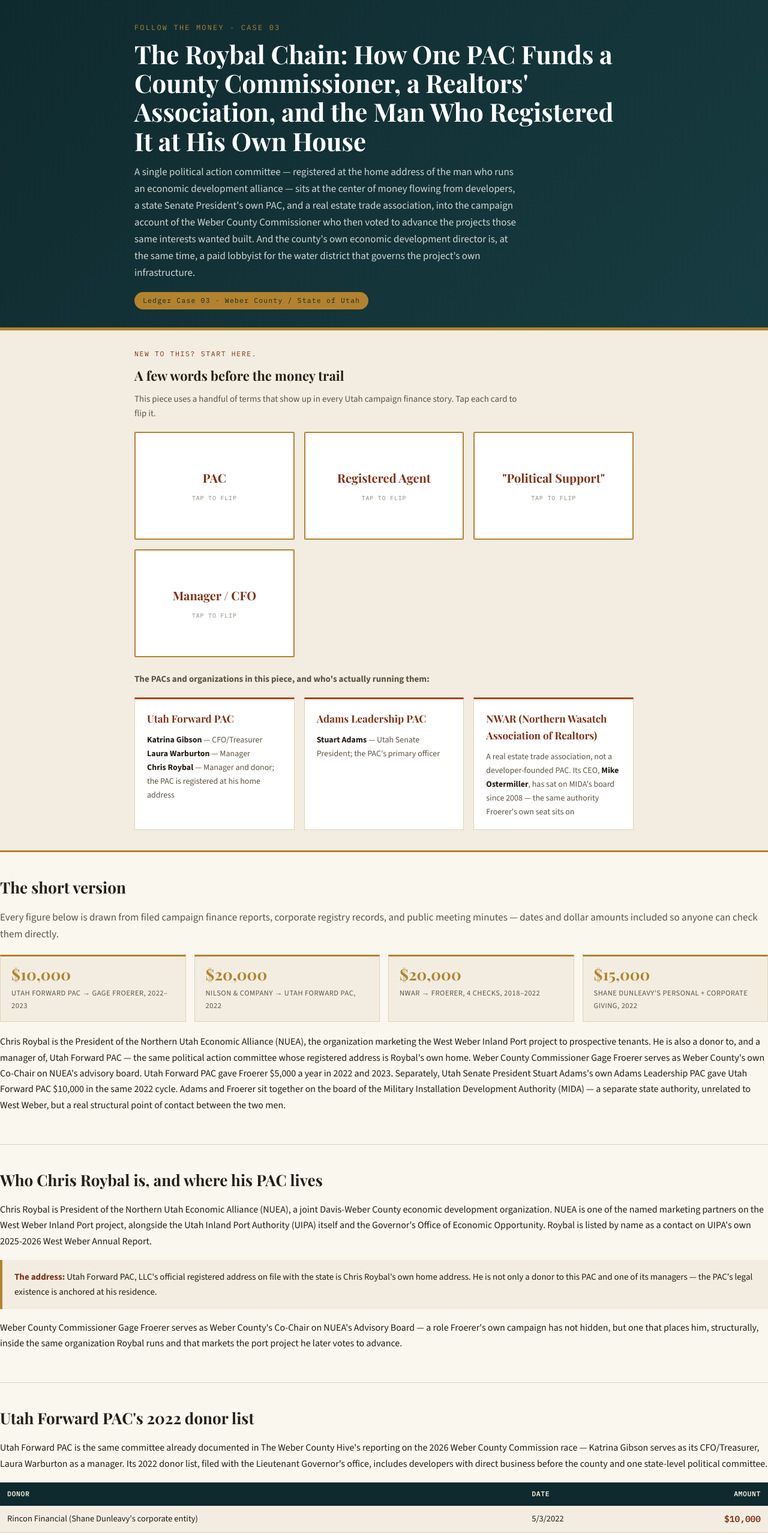
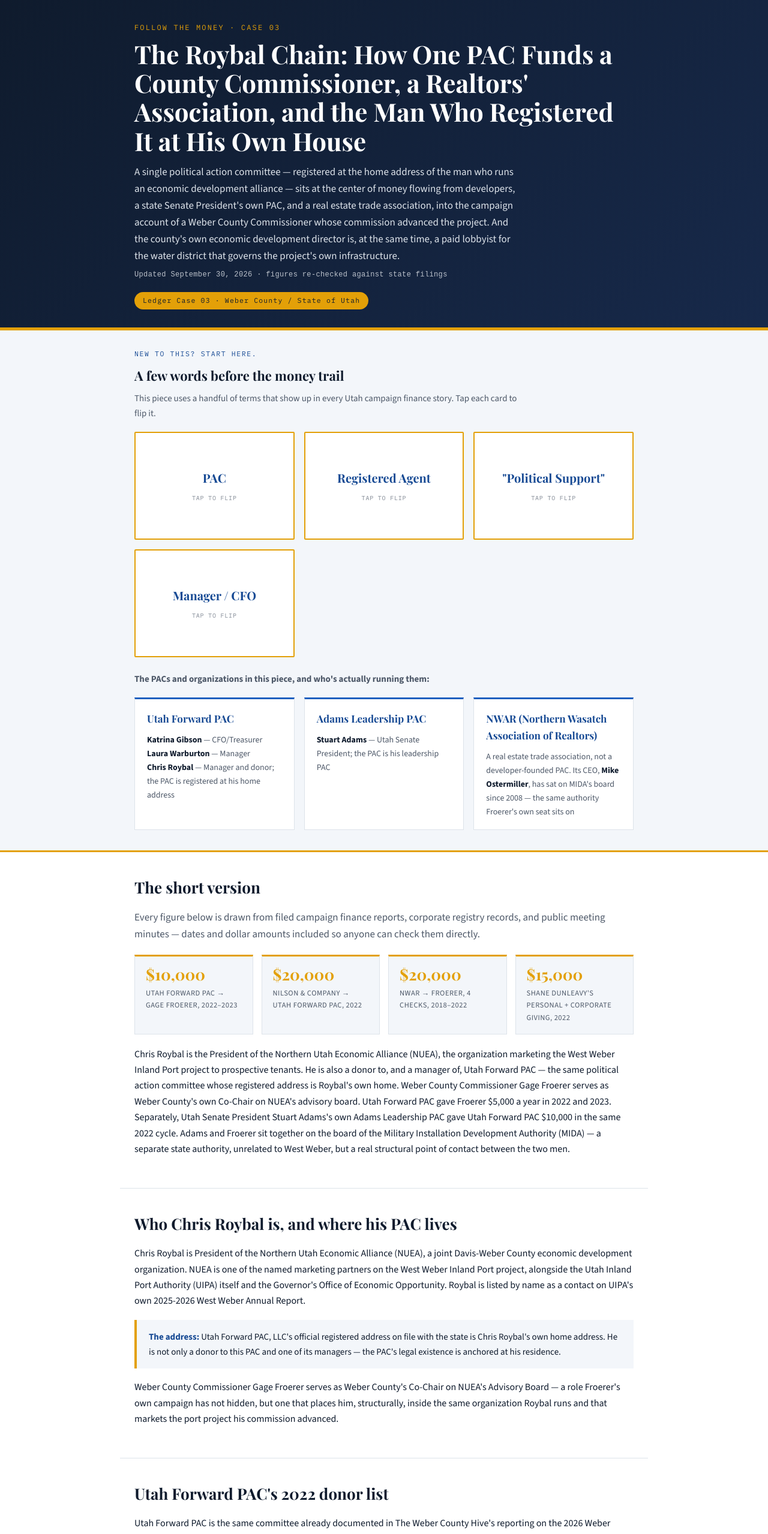
Before and after one commit to Weber-County-Hive/-weber-county-hive-ledger, a plain HTML site: page west-weber-pac-chain.html in a window 1280 px wide. Shown: the top 2558 px of the page at 60% size. Drawn offline with nearby package versions, Linux system fonts and the light colour scheme; a web font is replaced by a local one.

Commit message:
Refactor styles and update text content in HTML
Updated various styles and text content in the HTML file to improve readability and clarity.

```diff
--- a/west-weber-pac-chain.html
+++ b/west-weber-pac-chain.html
@@ -7,11 +7,11 @@
 <style>
 @import url('https://fonts.googleapis.com/css2?family=Playfair+Display:ital,wght@0,600;0,700;1,600&family=Source+Sans+3:ital,wght@0,400;0,500;0,600;0,700;1,400&family=IBM+Plex+Mono:wght@400;500;600&display=swap');
 :root{
-  --paper:#faf7ef; --paper-dim:#f2ede0; --ink:#241f16; --ink-soft:#5c5544;
-  --band:#0f2a2e; --band-2:#173c41;
-  --rust:#a8451f; --rust-dark:#7e3216;
-  --amber:#b3822e; --amber-bg:#f3e6cb;
-  --line:#ddd3ba;
+  --paper:#ffffff; --paper-dim:#f3f6fa; --ink:#0f1b2d; --ink-soft:#4d5868;
+  --band:#0f1b2d; --band-2:#17294a;
+  --rust:#1d5fbf; --rust-dark:#174a94;
+  --amber:#e3a008; --amber-bg:#eef4fb;
+  --line:#dde3ea;
 }
 *{box-sizing:border-box;margin:0;padding:0;}
 body{background:var(--paper);color:var(--ink);font-family:'Source Sans 3',sans-serif;line-height:1.65;font-size:16px;}
@@ -19,13 +19,13 @@
 a{color:var(--rust);}
 h1,h2,h3{font-family:'Playfair Display',serif;color:var(--ink);}
 
-header.band{background:linear-gradient(135deg,var(--band),var(--band-2));color:#f0ece0;padding:36px 0 30px;border-bottom:5px solid var(--amber);}
+header.band{background:linear-gradient(135deg,var(--band),var(--band-2));color:#f3f6fa;padding:36px 0 30px;border-bottom:5px solid var(--amber);}
 header.band .kicker{font-family:'IBM Plex Mono',monospace;font-size:12px;letter-spacing:.18em;text-transform:uppercase;color:var(--amber);margin-bottom:10px;}
 header.band h1{font-size:clamp(28px,5vw,42px);color:#fff;line-height:1.15;font-weight:700;}
-header.band .dek{margin-top:14px;font-size:17px;color:#cfd6d2;max-width:640px;}
-header.band .caselabel{display:inline-block;margin-top:18px;font-family:'IBM Plex Mono',monospace;font-size:11.5px;letter-spacing:.1em;color:#0f2a2e;background:var(--amber);padding:5px 14px;border-radius:20px;}
+header.band .dek{margin-top:14px;font-size:17px;color:#dde3ea;max-width:640px;}
+header.band .caselabel{display:inline-block;margin-top:18px;font-family:'IBM Plex Mono',monospace;font-size:11.5px;letter-spacing:.1em;color:#0f1b2d;background:var(--amber);padding:5px 14px;border-radius:20px;}
 
-.section{padding:38px 0;border-bottom:1px solid var(--line);}
+.section{max-width:880px;margin:0 auto;padding:38px 24px;box-sizing:border-box;border-bottom:1px solid var(--line);}
 .section h2{font-size:26px;margin-bottom:14px;}
 .section .lead{font-size:17px;color:var(--ink-soft);margin-bottom:18px;}
 .section p{margin:0 0 14px;}
@@ -43,7 +43,7 @@
 .chain-step .txt strong{color:var(--rust-dark);}
 
 table.ledger{width:100%;border-collapse:collapse;margin:18px 0;font-size:14.5px;}
-table.ledger th{background:var(--band);color:#f0ece0;text-align:left;padding:10px 12px;font-family:'IBM Plex Mono',monospace;font-size:11.5px;letter-spacing:.05em;text-transform:uppercase;}
+table.ledger th{background:var(--band);color:#f3f6fa;text-align:left;padding:10px 12px;font-family:'IBM Plex Mono',monospace;font-size:11.5px;letter-spacing:.05em;text-transform:uppercase;}
 table.ledger td{padding:10px 12px;border-bottom:1px solid var(--line);}
 table.ledger tr:nth-child(even) td{background:var(--paper-dim);}
 table.ledger td.amt{text-align:right;font-family:'IBM Plex Mono',monospace;color:var(--rust-dark);font-weight:600;}
@@ -76,7 +76,7 @@
 .flip-front{background:#fff;border:2px solid var(--amber);text-align:center;}
 .flip-front .fc-term{font-family:'Playfair Display',serif;font-weight:700;font-size:20px;color:var(--rust-dark);}
 .flip-front .fc-tap{margin-top:10px;font-family:'IBM Plex Mono',monospace;font-size:10px;letter-spacing:.08em;text-transform:uppercase;color:var(--ink-soft);opacity:.7;}
-.flip-back{background:var(--band);color:#f0ece0;transform:rotateY(180deg);font-size:13.5px;line-height:1.5;justify-content:flex-start;}
+.flip-back{background:var(--band);color:#f3f6fa;transform:rotateY(180deg);font-size:13.5px;line-height:1.5;justify-content:flex-start;}
 .flip-back strong{color:var(--amber);}
 
 .who-runs{display:grid;grid-template-columns:repeat(auto-fit,minmax(220px,1fr));gap:16px;margin:18px 0 0;}
@@ -97,7 +97,8 @@
   <div class="wrap">
     <div class="kicker">Follow the Money · Case 03</div>
     <h1>The Roybal Chain: How One PAC Funds a County Commissioner, a Realtors' Association, and the Man Who Registered It at His Own House</h1>
-    <p class="dek">A single political action committee — registered at the home address of the man who runs an economic development alliance — sits at the center of money flowing from developers, a state Senate President's own PAC, and a real estate trade association, into the campaign account of the Weber County Commissioner who then voted to advance the projects those same interests wanted built. And the county's own economic development director is, at the same time, a paid lobbyist for the water district that governs the project's own infrastructure.</p>
+    <p class="dek">A single political action committee — registered at the home address of the man who runs an economic development alliance — sits at the center of money flowing from developers, a state Senate President's own PAC, and a real estate trade association, into the campaign account of a Weber County Commissioner whose commission advanced the project. And the county's own economic development director is, at the same time, a paid lobbyist for the water district that governs the project's own infrastructure.</p>
+    <p class="hive-updated" style="font-family:'Roboto Mono',ui-monospace,monospace;font-size:12px;letter-spacing:.03em;opacity:.75;margin:8px 0 0">Updated September 30, 2026 · figures re-checked against state filings</p>
     <span class="caselabel">Ledger Case 03 · Weber County / State of Utah</span>
   </div>
 </header>
@@ -151,7 +152,7 @@
       </div>
       <div class="who-card">
         <div class="pac-name">Adams Leadership PAC</div>
-        <div class="runners"><strong>Stuart Adams</strong> — Utah Senate President; the PAC's primary officer</div>
+        <div class="runners"><strong>Stuart Adams</strong> — Utah Senate President; the PAC is his leadership PAC</div>
       </div>
       <div class="who-card">
         <div class="pac-name">NWAR (Northern Wasatch Association of Realtors)</div>
@@ -177,12 +178,12 @@
   <h2>Who Chris Roybal is, and where his PAC lives</h2>
   <p>Chris Roybal is President of the Northern Utah Economic Alliance (NUEA), a joint Davis-Weber County economic development organization. NUEA is one of the named marketing partners on the West Weber Inland Port project, alongside the Utah Inland Port Authority (UIPA) itself and the Governor's Office of Economic Opportunity. Roybal is listed by name as a contact on UIPA's own 2025-2026 West Weber Annual Report.</p>
   <div class="callout"><strong>The address:</strong> Utah Forward PAC, LLC's official registered address on file with the state is Chris Roybal's own home address. He is not only a donor to this PAC and one of its managers — the PAC's legal existence is anchored at his residence.</div>
-  <p>Weber County Commissioner Gage Froerer serves as Weber County's Co-Chair on NUEA's Advisory Board — a role Froerer's own campaign has not hidden, but one that places him, structurally, inside the same organization Roybal runs and that markets the port project he later votes to advance.</p>
+  <p>Weber County Commissioner Gage Froerer serves as Weber County's Co-Chair on NUEA's Advisory Board — a role Froerer's own campaign has not hidden, but one that places him, structurally, inside the same organization Roybal runs and that markets the port project his commission advanced.</p>
 </section>
 
 <section class="section">
   <h2>Utah Forward PAC's 2022 donor list</h2>
-  <p>Utah Forward PAC is the same committee already documented in The Weber County Hive's reporting on the 2026 Weber County Commission race — Katrina Gibson serves as its CFO/Treasurer, Laura Warburton as a manager. Its 2022 donor list, filed with the Lieutenant Governor's office, includes developers with direct business before the county and one state-level political committee.</p>
+  <p>Utah Forward PAC is the same committee already documented in The Weber County Hive's reporting on the 2026 Weber County Commission race — Katrina Gibson serves as its CFO/Treasurer, Laura Warburton as a manager. Its 2022 donor list, filed with the Lieutenant Governor's office, includes developers, one state-level political committee, and other donors.</p>
   <table class="ledger">
     <tr><th>Donor</th><th>Date</th><th style="text-align:right;">Amount</th></tr>
     <tr><td>Rincon Financial (Shane Dunleavy's corporate entity)</td><td>5/3/2022</td><td class="amt">$10,000</td></tr>
@@ -190,7 +191,7 @@
     <tr><td><strong>Adams Leadership PAC</strong> (Sen. President Stuart Adams)</td><td>2022</td><td class="amt">$10,000</td></tr>
     <tr><td>Nilson &amp; Company Inc. (Nilson Homes — CEO Jed Nilson)</td><td>2022</td><td class="amt">$20,000</td></tr>
     <tr><td>Shane Dunleavy (personally)</td><td>4/19/2022</td><td class="amt">$5,000</td></tr>
-    <tr><td>Michael Falk (Logan-based developer/investor)</td><td>2022</td><td class="amt">$5,000</td></tr>
+    <tr><td>Michael Falk</td><td>2022</td><td class="amt">$5,000</td></tr>
     <tr><td>Chris &amp; Cindy Roybal</td><td>2022</td><td class="amt">$1,000</td></tr>
   </table>
   <p style="font-size:14px;color:var(--ink-soft);">Shane Dunleavy's two 2022 contributions — $5,000 personally on April 19, then $10,000 through Rincon Financial two weeks later on May 3 — total $15,000 given to the same PAC through two different channels in a single month.</p>
@@ -209,11 +210,11 @@
     <tr><td>Shane Dunleavy / John Lewis</td><td>Wolf Creek Resort, Eden Crossing, and related Ogden Valley projects — a different part of the county entirely, unconnected to West Weber itself</td></tr>
     <tr><td>Building Construction Partners, LLC</td><td>Not yet independently confirmed to a specific named project</td></tr>
   </table>
-  <p>Gage Froerer is the connective thread across all of them, not because they share one project, but because his Commission seat votes on matters touching each — and because he sits on Little Mountain Service Area's own board alongside Burns, a direct governance role in West Weber's infrastructure, detailed next.</p>
+  <p>Gage Froerer is the connective thread across all of them, not because they share one project, but because the Commission he sits on acts on matters touching each — and because he sits on Little Mountain Service Area's own board alongside Burns, a direct governance role in West Weber's infrastructure, detailed next.</p>
 
   <h3 style="font-size:19px;margin-top:26px;">How Nilson's project grew through the approval process</h3>
   <div class="chain">
-    <div class="chain-step"><span class="arrow">2022</span><span class="txt">Nilson proposes 725 units on ~242 acres near Plain City/Farr West, under the name JDC Ranch Properties.</span></div>
+    <div class="chain-step"><span class="arrow">2022</span><span class="txt">Nilson proposes 725 units near Plain City/Farr West — the Orchards at JDC Ranch.</span></div>
     <div class="chain-step"><span class="arrow">2024</span><span class="txt">A new state law, <strong>HB527</strong>, makes $300 million available in low-interest developer loans from the Transportation Investment Fund for owner-occupied affordable housing. Nilson's representative tells county commissioners the company worked directly with <strong>Steve Waldrip</strong>, Governor Cox's senior housing adviser, on the resulting plan.</span></div>
     <div class="chain-step"><span class="arrow">Jul 2024</span><span class="txt">The Weber County Commission approves an amendment adding 275 "attainable" homes, growing the project to <strong>1,000 total units</strong>. Sharon Bolos, one of the three commissioners voting, publicly champions the expansion: "Attainability is what this is all about."</span></div>
     <div class="chain-step"><span class="arrow">Oct 2024</span><span class="txt">Governor Cox personally attends the groundbreaking for the first 275 starter homes, framing it as progress toward his statewide "35,000 starter homes" goal.</span></div>
@@ -240,12 +241,12 @@
 
 <section class="section">
   <h2>The same person on both sides of the same land</h2>
-  <p class="lead">Daniel Stephens doesn't just control the entity that absorbed Katrina Gibson's home. He co-manages the entity that controls the largest confirmed landowner in the entire Weber Bend Zone.</p>
+  <p class="lead">Daniel Stephens manages the entity behind the company that absorbed Katrina Gibson's home. He also co-manages the entity that manages the largest confirmed landowner in the entire Weber Bend Zone.</p>
   <div class="chain">
     <div class="chain-step"><span class="arrow">Side 1</span><span class="txt"><strong>BlackPine LLC</strong>, managed by Daniel Stephens, manages <strong>Bennet LLC</strong> — the entity Katrina Gibson's home transferred into, and which now holds 31 active Weber County parcels concentrated in West Weber.</span></div>
     <div class="chain-step"><span class="arrow">Side 2</span><span class="txt"><strong>GBP PCC, LLC</strong> — registered agent Christian Gardner, co-managed by Gardner <strong>and Daniel Stephens</strong> — manages <strong>PCC LAND LLC</strong>, confirmed 100% owner of all 23 parcels (376.86 acres) making up the Weber Bend Zone's own official legal description.</span></div>
   </div>
-  <div class="callout"><strong>The same person, both sides.</strong> Daniel Stephens isn't two separate developers competing for the same land — he's one manager sitting inside both the entity that absorbed a candidate's home and the entity that controls the project area's primary landowner.</div>
+  <div class="callout"><strong>The same person, both sides.</strong> Daniel Stephens isn't two separate developers competing for the same land — he's one manager sitting inside both the entity that absorbed a candidate's home and the entity that manages the project area's primary landowner.</div>
   <table class="ledger">
     <tr><th>Date</th><th>Event</th></tr>
     <tr><td>September 7, 2023</td><td>GBP PCC, LLC formed</td></tr>
@@ -265,10 +266,10 @@
 <section class="section">
   <h2>The chain to Froerer</h2>
   <div class="chain">
-    <div class="chain-step"><span class="arrow">1</span><span class="txt">Developers with West Weber-area business interests — Dunleavy, Nilson &amp; Company, Building Construction Partners — give to <strong>Utah Forward PAC</strong>, registered at Chris Roybal's home.</span></div>
-    <div class="chain-step"><span class="arrow">2</span><span class="txt"><strong>Adams Leadership PAC</strong>, controlled by Senate President Stuart Adams, separately gives Utah Forward PAC $10,000 in the same cycle.</span></div>
+    <div class="chain-step"><span class="arrow">1</span><span class="txt">Developers with Weber County business — Dunleavy, Nilson &amp; Company — and Building Construction Partners give to <strong>Utah Forward PAC</strong>, registered at Chris Roybal's home.</span></div>
+    <div class="chain-step"><span class="arrow">2</span><span class="txt"><strong>Adams Leadership PAC</strong>, Senate President Stuart Adams's leadership PAC, separately gives Utah Forward PAC $10,000 in the same cycle.</span></div>
     <div class="chain-step"><span class="arrow">3</span><span class="txt">Utah Forward PAC gives <strong>Gage Froerer's campaign</strong> $5,000 on July 11, 2022, and another $5,000 on May 4, 2023 — both listed "Political Support."</span></div>
-    <div class="chain-step"><span class="arrow">4</span><span class="txt">Froerer, sitting on the Weber County Commission, votes on approvals advancing the West Weber Inland Port project through 2023 and 2024 — the same project NUEA (Roybal's organization, Froerer's own board seat) markets to tenants.</span></div>
+    <div class="chain-step"><span class="arrow">4</span><span class="txt">Froerer sits on the Weber County Commission, which advanced the West Weber Inland Port project through 2023 and 2024 (his individual votes on each step are not yet confirmed against minutes) — the same project NUEA (Roybal's organization, Froerer's own board seat) markets to tenants.</span></div>
   </div>
   <div class="correction">
     <div class="tag">Correction, checked against the actual filed report</div>
@@ -278,7 +279,7 @@
     <div class="tag">Clarified</div>
     Structural coordination between Adams and Froerer runs through the Military Installation Development Authority (MIDA) board — a separate state authority. MIDA does <em>not</em> have project authority over West Weber; its one confirmed Weber County project is the unrelated Falcon Hill Aerospace Research Park at Hill Air Force Base. Froerer's MIDA seat isn't tied to him personally — it's a gubernatorial appointment drawn from whichever three people sit on the Weber County Commission, a seat he's held since 2019.
   </div>
-  <div class="callout"><strong>Froerer's own disclosure form has a place for this, and leaves it blank — twice.</strong> His sworn conflict-of-interest form asks him to list every board and paid-leadership position he holds. In both his 2025 and 2026 filings, he lists exactly two: Weber Basin Water District and Central Weber Sewer District. Both years, he leaves off Little Mountain Service Area and MIDA — two board seats independently confirmed active during the same filing periods.
+  <div class="callout"><strong>Froerer's own disclosure form has a place for this — and two years running, these seats aren't on it.</strong> His sworn conflict-of-interest form asks him to list every board and paid-leadership position he holds. His 2025 filing lists three: Weber Basin Water District, Central Weber Sewer District, and "Weber County Corp." His 2026 filing lists two: Weber Basin Water District and Central Weber Sewer District. Neither year lists Little Mountain Service Area or MIDA — two board seats independently confirmed active during the same filing periods.
   </div>
 </section>
 
@@ -309,13 +310,13 @@
   </div>
   <p>Gage Froerer is a trustee of the Weber Housing Authority. So is his wife, Gloria, who also directs its affiliated nonprofit, Friends of the Weber Housing Authority. Weber County's own warrant reports, reviewed month by month from January 2023 through December 2025, show $19,623 in payments from the Housing Authority to two Froerer family companies: RESCOM INC and Froerer Real Estate and Property Management.</p>
   <div class="callout"><strong>Weber County itself processes all of the Housing Authority's administrative and financial business</strong>, under an interlocal agreement between the two. That means the same county government Froerer sits on as Commissioner handles the payments a housing authority — where he and his wife both serve as trustees — makes to his own family's companies.</div>
-  <p>Neither of Froerer's own sworn 2025 or 2026 disclosure forms lists the Weber Housing Authority under the section asking for board and paid-leadership positions. Both years list only two water and sewer districts. It's the third confirmed board seat missing from that same form — alongside the Military Installation Development Authority and Little Mountain Service Area seats already documented in this piece.</p>
+  <p>Neither of Froerer's own sworn 2025 or 2026 disclosure forms lists the Weber Housing Authority under the section asking for board and paid-leadership positions. The 2025 form lists the Weber Basin and Central Weber Sewer districts plus "Weber County Corp."; the 2026 form lists only the two districts. It's the third confirmed board seat missing from that same form — alongside the Military Installation Development Authority and Little Mountain Service Area seats already documented in this piece.</p>
   <p style="font-size:14px;color:var(--ink-soft);">Froerer's real estate business runs deep in Weber County: Froerer Real Estate and Property Management LLC has operated since 1914, and the family has led the Northern Wasatch Association of Realtors across four generations, documented earlier in this piece. Two of Froerer's sons, Casey and Ryan, run the family's ResCom Real Estate Management business today.</p>
 </section>
 
 <section class="section">
   <h2>Why this matters</h2>
-  <p>None of the individual transactions here are illegal. Utah's disclosure laws exist precisely so this kind of giving is visible, checkable, and public. What this chain shows is not a secret — it's a pattern that only becomes visible when the pieces are put next to each other: a PAC registered at an economic-development official's own home, funded partly by a state Senate President's own leadership PAC, giving annual "Political Support" payments to a county commissioner who sits on the advisory board of the organization marketing the very project he later votes to advance — layered on top of a real estate trade association's own decade-long giving relationship with the same commissioner, and a public housing authority paying that same commissioner's own family business.</p>
+  <p>No filing reviewed shows a violation of law. Utah's disclosure laws exist precisely so this kind of giving is visible, checkable, and public. What this chain shows is not a secret — it's a pattern that only becomes visible when the pieces are put next to each other: a PAC registered at an economic-development official's own home, funded partly by a state Senate President's own leadership PAC, giving annual "Political Support" payments to a county commissioner who sits on the advisory board of the organization marketing the very project his commission advanced — layered on top of a real estate trade association's own decade-long giving relationship with the same commissioner, and a public housing authority paying that same commissioner's own family business.</p>
   <p>Every figure above is checkable at <a href="https://disclosures.utah.gov" target="_blank">disclosures.utah.gov</a> and Utah's Division of Corporations business search.</p>
 </section>
 
@@ -360,7 +361,7 @@
       <p>AGPAC's $500 payment to Froerer (5/26/2022) — the PAC itself is not yet identified.<br>
       Building Construction Partners, LLC ($10,000 to Utah Forward PAC, 2022) — corporate entity confirmed (Lehi, UT; managers Peter Evans, TBDGO LLC, Nathan Hutchinson), but unlike every other major donor in this piece, it has no established Weber County presence or named local project. What its actual interest in West Weber is remains unclear.<br>
       Whether "Keep Our Valley Free" and "Keep the Valley PAC" (a related committee documented elsewhere, funded by this same donor network) are the same committee under two names, or two distinct ones.<br>
-      Froerer's specific recorded votes on each 2023-2024 West Weber milestone have not yet been individually confirmed against Commission and UIPA board minutes — this piece describes the financial relationship, not a proven vote-by-vote quid pro quo.</p>
+      Froerer's specific recorded votes on each 2023-2024 West Weber milestone have not yet been individually confirmed against Commission and UIPA board minutes — this piece describes the financial relationship, not a vote-by-vote record.</p>
     </div>
   </details>
 </section>
```
